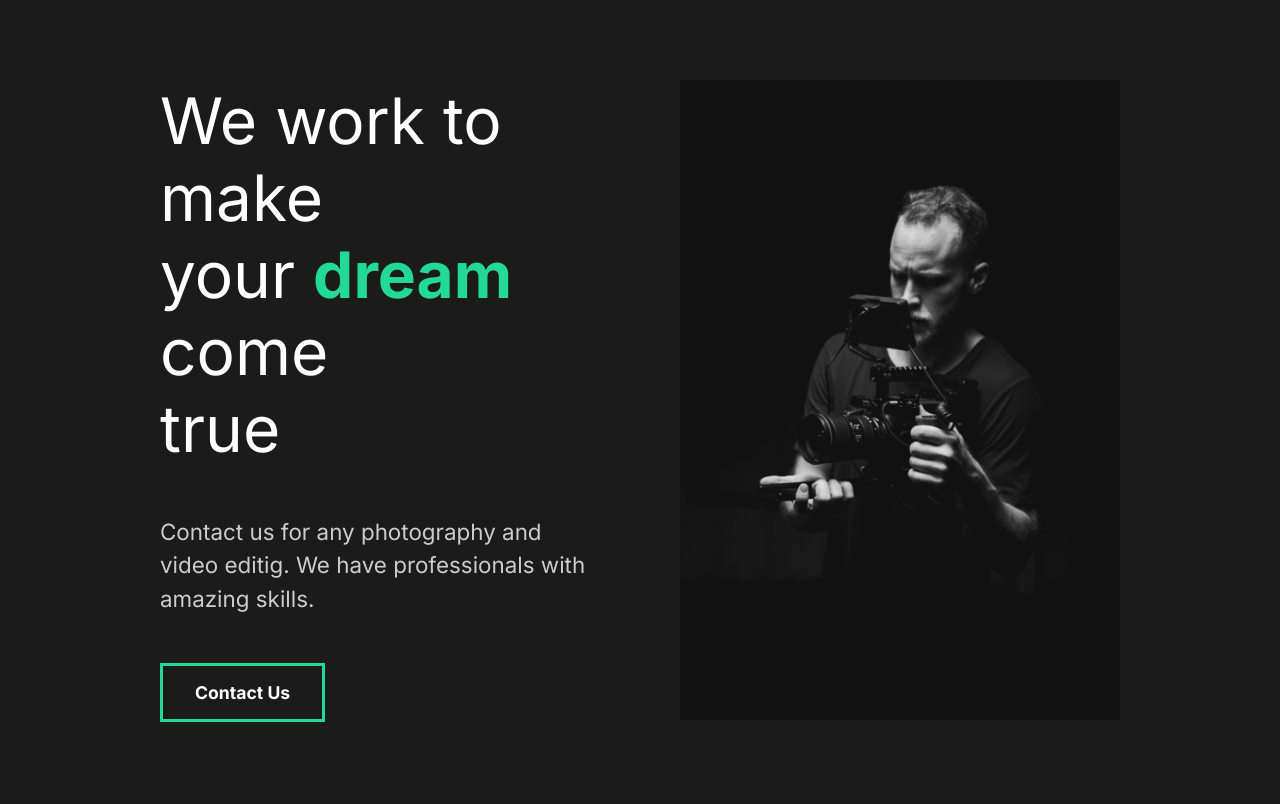
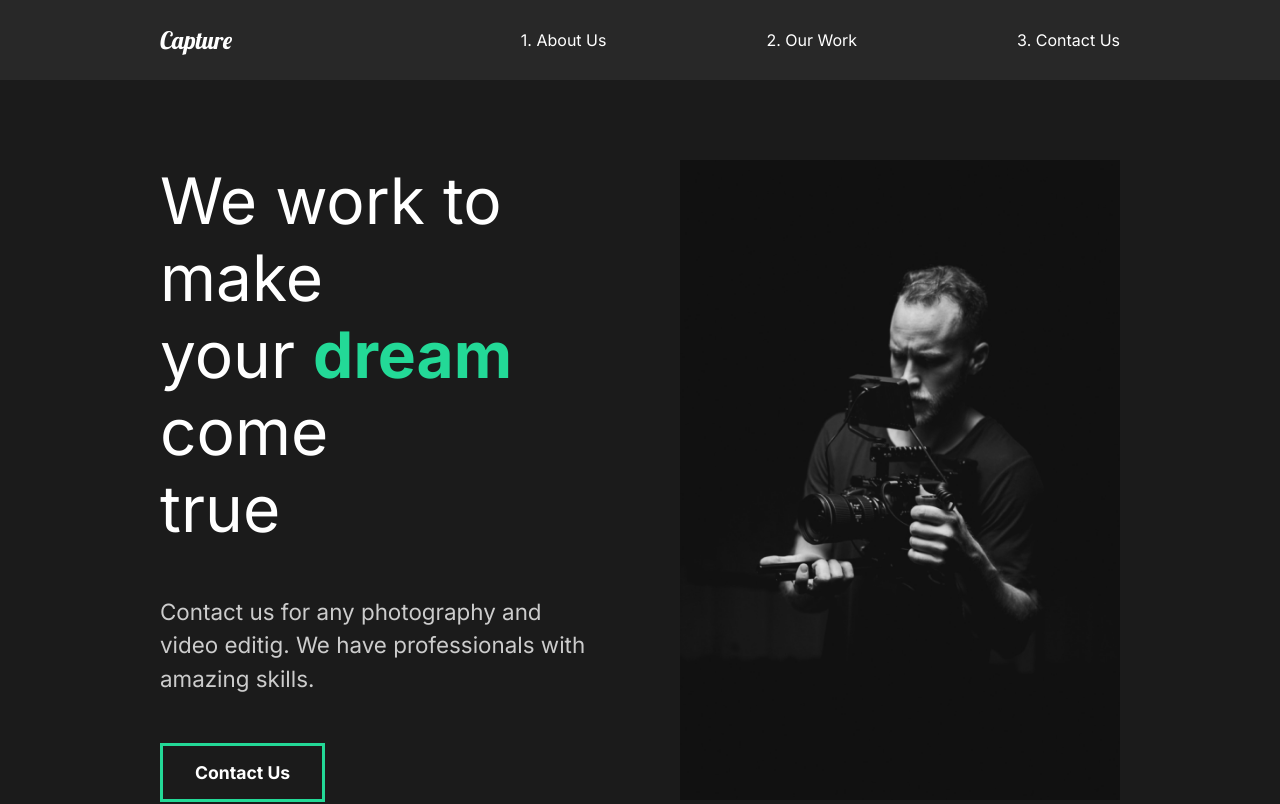
Before and after one commit to ErwinWoz/potrfolio-site, a React (Create React App) app: page / in a window 1280 px wide. Shown: the top 804 px of the page. Built offline with nearby package versions, Linux system fonts and the light colour scheme.

Commit message:
Building nav component

```diff
--- a/src/App.js
+++ b/src/App.js
@@ -1,6 +1,7 @@
 import React from 'react';
 //Global Style
 import GlobalStyle from './components/GlobalStyle';
+import Nav from './components/Nav';
 
 //Import page
 import AboutUs from './pages/AboutUs'
@@ -9,6 +10,7 @@
     return (
         <div className="App">
             <GlobalStyle />
+            <Nav />
             <AboutUs />
         </div>
     );
--- /dev/null
+++ b/src/components/Nav.js
@@ -0,0 +1,52 @@
+import React from 'react';
+import styled from 'styled-components';
+
+const Nav = () => {
+    return (
+        <NavStyle>
+            <h1>
+                <a href="#" id='logo'>Capture</a>
+            </h1>
+            <ul>
+                <li>
+                    <a href="#">1. About Us</a>
+                </li>
+                <li>
+                    <a href="#">2. Our Work</a>
+                </li>
+                <li>
+                    <a href="#">3. Contact Us</a>
+                </li>
+            </ul>
+        </NavStyle>
+     );
+};
+
+const NavStyle = styled.nav`
+    min-height: 10vh;
+    display: flex;
+    margin: auto;
+    justify-content: space-between;
+    align-items: center;
+    padding: 1rem 10rem;
+    background-color: #282828;
+    a {
+        color: white;
+        text-decoration: none;
+    }
+    ul {
+        display: flex;
+        list-style: none;
+    }
+    #logo {
+        font-size: 1.5rem;
+        font-family: 'Lobster', cursive;
+        font-weight: lighter;
+    }
+    li {
+        padding-left: 10rem;
+        position: relative;
+    }
+`;
+
+export default Nav;
```
Also changed, not shown: 1 other file (tests, documents, lock files or other folders).
